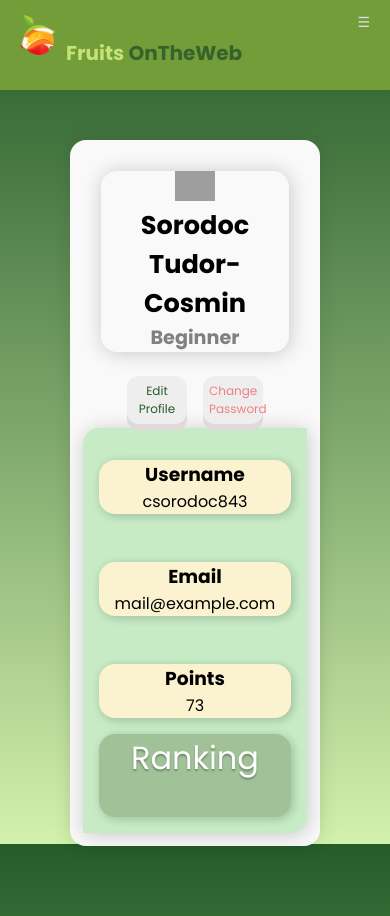
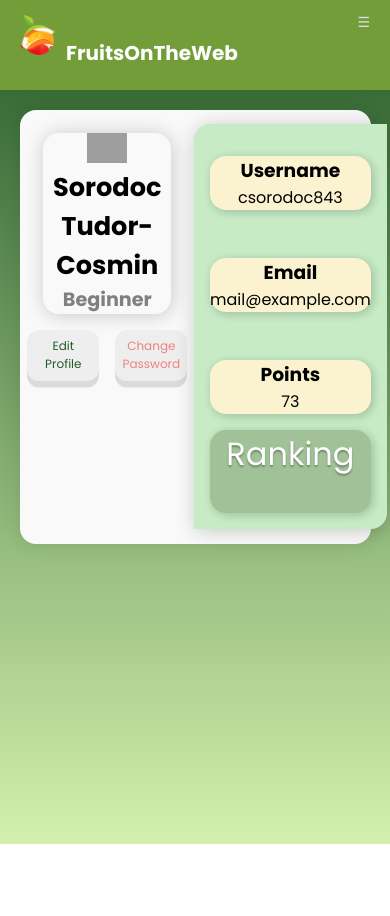
Before and after one commit to AndreiGalan/TWProject, a PHP site: page /html/ProfilePage.html in a window 390 px wide. After the commit the page ends 844 px from the top, so only its background shows below. Run offline with PHP 8.4, Linux system fonts and the light colour scheme; grey boxes are pictures that could not be loaded.

Commit message:
Updated header

```diff
--- a/css/Profile_Page.css
+++ b/css/Profile_Page.css
@@ -11,6 +11,7 @@ body{
     padding: 0;
     margin: 0;
 }
+
 .container {
     display : flex;
     flex-direction : row;
@@ -25,6 +26,8 @@ body{
     border-radius: 1em;
 
     padding: 2%;
+
+    box-sizing: border-box;
 
 }
 
@@ -164,7 +167,6 @@ body{
     display: flex;
     flex-direction: row;
     justify-content: center;
-    align-items: center;
     gap: 1em;
 }
 
@@ -172,9 +174,9 @@ body{
 .change-password-button, .edit-button {
     background-color: #eee;
     border: none;
-    padding: 0.5em;
+    padding: 0.6em;
     font-size: 0.75em;
-    width: 5em;
+    width: 6em;
     border-radius: 1em;
 
     box-shadow: 0 0.4rem #dfd9d9;
@@ -202,9 +204,9 @@ body{
    }
 
 .edit-button:hover{
-    background: var(--color-bck-personal-information);
+    background: var(--color-ranking-information);
     color: white;
-    text-shadow: 0 0.1rem #bcb4b4;
+    text-shadow: 0 0.1rem #434040;
 }
 
 .ranking-text {
--- a/css/header.css
+++ b/css/header.css
@@ -7,13 +7,12 @@ header{
       width: 100%;
       height: 90px;
       background: #729D39;
-
     }
 
     .logo{
         float: left;
         padding: 10px 0;
-        color: var(--color-bck-logo);
+        color: white;
         font-size: 30px;
       }
 
@@ -137,36 +136,13 @@ header{
      top: 0;
      position: absolute;
    }
-   .container{
-     display: block;
-     left: 20px;
-     width: 60%;
-     margin: 18%;
-     margin-top: 50px;
-     height: 100%;
+
+   .container.active{
+    display: absolute;
+    float: left;
+
    }
-   .container.active{
-     margin-top: 330px;
-   }
-   .container .content{
-     flex-direction: column-reverse;
-   }
-  .container .content .left-content{
-    width: 100%;
-    flex-direction: row;
-    margin-top: 40px;
-    flex-wrap: wrap;
-  }
-  .container .content .left-content::before{
-    display: none;
-  }
-  .container .content .right-content{
-    width: 95%;
-    margin-left: 0;
-  }
-}
 
-@media screen and (max-width: 1200px) {
   .navigation-menu.responsive .icon {
     position: absolute;
     float: right;
@@ -179,7 +155,7 @@ header{
       display: block;
     width: 70%;
     max-width:300px;
-    height: 50%;
+    height: auto;
     background: #729D39;
     right: 0;
     top: 0;
@@ -198,4 +174,14 @@ header{
     display: block;
     text-align: left;
   }
+
+  .inner-width{
+    position: absolute;
+    top: 0;
+    left: 0;
+    width: 100%;
+    height: 100%;
+    z-index: 1;
+    box-sizing: border-box;
+  }
 }
--- a/html/About.html
+++ b/html/About.html
@@ -15,7 +15,7 @@
 <body>
 <header>
     <div class="inner-width">
-        <h1 class="logo"> <img src ="../images/logo.png" class="img" alt="Logo"><span style="color:#C6E377">Fruits</span> <span style="color:#36622B;">OnTheWeb</span></h1>
+        <h1 class="logo"> <img src ="../images/logo.png" class="img" alt="Logo">FruitsOnTheWeb</h1>
             <div class="navigation-menu" id="myTopnav">
                     <a href="#"><i class="fas fa-home home"></i> Home</a>
                     <a href="#"> Play</a>
--- a/html/AboutLogOut.html
+++ b/html/AboutLogOut.html
@@ -15,7 +15,7 @@
 <body>
 <header>
     <div class="inner-width">
-        <h1 class="logo"> <img src ="../images/logo.png" class="img" alt="Logo"><span style="color:#C6E377">Fruits</span> <span style="color:#36622B;">OnTheWeb</span></h1>
+        <h1 class="logo"> <img src ="../images/logo.png" class="img" alt="Logo">FruitsOnTheWeb</h1>
         <div class="navigation-menu" id="myTopnav">
             <a href="Home.html"><i class="fas fa-home home"></i> Home</a>
             <a href="ContactLogOut.html"> Contact</a>
--- a/html/Contact.html
+++ b/html/Contact.html
@@ -13,7 +13,7 @@
 <body>
   <header>
     <div class="inner-width">
-        <h1 class="logo"> <img src ="../images/logo.png" class="img" alt="Logo"><span style="color:#C6E377">Fruits</span> <span style="color:#36622B;">OnTheWeb</span></h1>
+        <h1 class="logo"> <img src ="../images/logo.png" class="img" alt="Logo">FruitsOnTheWeb</h1>
             <div class="navigation-menu" id="myTopnav">
                     <a href="#"><i class="fas fa-home home"></i> Home</a>
                     <a href="#"> Play</a>
--- a/html/ContactLogOut.html
+++ b/html/ContactLogOut.html
@@ -14,7 +14,7 @@
 <body>
   <header>
     <div class="inner-width">
-        <h1 class="logo"> <img src ="../images/logo.png" class="img" alt="Logo"><span style="color:#C6E377">Fruits</span> <span style="color:#36622B;">OnTheWeb</span></h1>
+        <h1 class="logo"> <img src ="../images/logo.png" class="img" alt="Logo">FruitsOnTheWeb</h1>
             <div class="navigation-menu" id="myTopnav">
                     <a href="Home.html"><i class="fas fa-home home"></i> Home</a>
                     <a href="#"> Contact </a>
--- a/html/ProfilePage.html
+++ b/html/ProfilePage.html
@@ -15,7 +15,7 @@
 
     <header>
         <div class="inner-width">
-            <h1 class="logo"> <img src ="../images/logo.png" class="img" alt="Logo"><span style="color:#C6E377">Fruits</span> <span style="color:#36622B;">OnTheWeb</span></h1>
+            <h1 class="logo"> <img src ="../images/logo.png" class="img" alt="Logo">FruitsOnTheWeb</h1>
                 <div class="navigation-menu" id="myTopnav">
                         <a href="#"><i class="fas fa-home home"></i> Home</a>
                         <a href="#"> Play</a>
@@ -30,6 +30,7 @@
         </div>
     </header>
     <script src="../js/script.js"></script>
+
     <div class="container">
         <div class="ct-left">
 
```
Also changed, not shown: css/homestyle.css (+10 -4 lines), css/style.css (+28 -0 lines), html/Home.html (+5 -3 lines).
